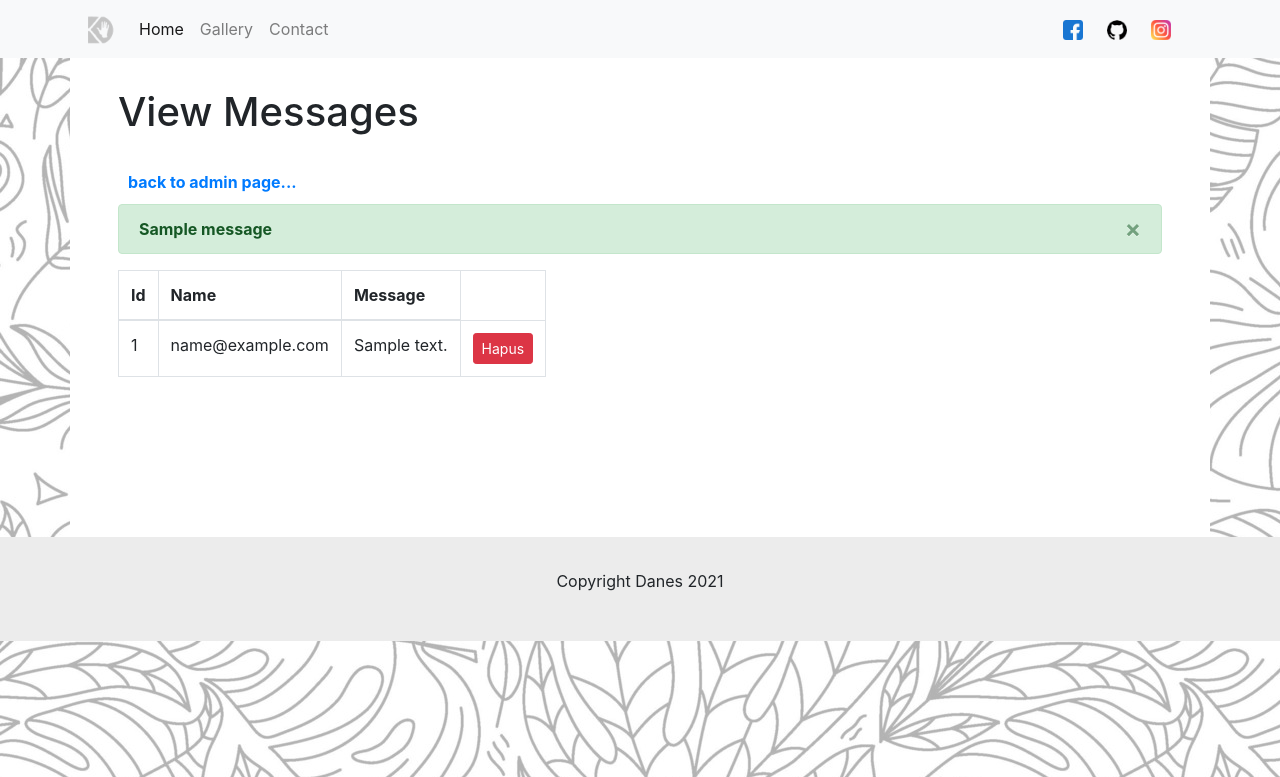
After one commit to Danes222/danes-blog, a Django app: page /adm/view-messages/ in a window 1280 px wide. The commit adds this page. Shown: the top 777 px of the page. Run offline with Django 3.2, Linux system fonts and the light colour scheme; a user stored in the database is signed in; tables that the repository leaves empty hold one stand-in row (values such as "Sample post"); one stand-in notice (Sample message) is shown; lists and menus that the app fills with data are empty; some libraries are stand-ins or nearby versions.

Commit message:
Menambahkan halaman view messages

```diff
--- a/home/templates/home/edit.html
+++ b/home/templates/home/edit.html
@@ -4,7 +4,7 @@
     <br><br><br>
 
     <div class="d-sm-flex align-items-center justify-content-between mb-4">
-        <h1 class="h3 mb-0 text-gray-800">{{ judul }}</h1>
+        <h1 class="h3 mb-0 text-gray-800">{{ title }}</h1>
     </div>
     <form method="POST" action="" enctype="multipart/form-data">
         {% csrf_token %}
--- /dev/null
+++ b/home/templates/home/viewmessages.html
@@ -0,0 +1,55 @@
+{% extends 'home/index.html' %}
+
+{% block content %}
+
+<br><br><br>
+<div class="container cont">
+    <h1 class="header mb-4">View Messages</h1>
+    <div class="row">
+        <div class="col-sm-12">
+            <table cellpadding="10px">
+                <tr>
+                    <th><a href="{% url 'adm' %}" class="">back to admin page...</a></th>
+                </tr>
+            </table>
+            {% if messages %}
+                {% for mess in messages %}
+                    <div class="alert alert-success alert-dismissible fade show" role="alert">
+                        <strong>{{mess}}</strong>
+                        <button type="button" class="close" data-dismiss="alert" aria-label="Close">
+                            <span aria-hidden="true">&times;</span>
+                        </button>
+                    </div>
+                {% endfor %}
+            {% endif %}
+        </div>
+    </div>
+    <div class="row">
+        <div class="col-sm-12">
+            <table class="table table-bordered" style="width: auto; overflow-y: scroll;">
+                <thead>
+                    <tr>
+                        <th>Id</th>
+                        <th>Name</th>
+                        <th>Message</th>
+                    </tr>
+                </thead>
+                <tbody>
+                    {% for message in mymessages %}
+                        <tr>
+                            <td>{{ forloop.counter }}</td>
+                            <td>{{message.email }}</td>
+                            <td>{{message.messages}}</td>
+                            <td>
+                                <a href="" class="btn btn-danger btn-sm" data-toggle="modal" data-target="#confirmHapus" onclick="if(confirm('Are you sure want to delete {{ message.email }} message?')){window.location='/adm/delete-message/{{message.id}}'}else{return false;};">Hapus</a>
+                            </td>
+                        </tr>
+                    {% endfor %}
+                </tbody>
+            </table>
+        </div>
+    </div>
+    <br><br><br><br>
+</div>
+
+{% endblock %}
--- a/home/urls.py
+++ b/home/urls.py
@@ -15,4 +15,6 @@ urlpatterns = [
     path('delete-article/<str:pk>/', views.deleteArticle, name='delete-article'),
     path('search/', views.searchArticle, name='search'),
     path('create-article/', views.createArticle, name='create-article'),
+    path('adm/view-messages/', views.viewMessages, name='view-messages'),
+    path('adm/delete-message/<str:pk>', views.deleteMessage, name='delete-message'),
 ]
--- a/home/views.py
+++ b/home/views.py
@@ -76,7 +76,6 @@ def editArticle(request, pk):
             return redirect('adm')
 
     context = {
-        'judul' : 'Edit Akun',
         'title' : 'Edit Akun',
         'form' : createArticleForm
     }
@@ -88,7 +87,7 @@ def deleteArticle(request, pk):
         blog.delete()
         return redirect('/adm')
     context = {
-        'judul' : 'Hapus article',
+        'title' : 'Hapus article',
     }
     return render(request, 'home/delete.html', context)
 @login_required(login_url='login')
@@ -104,6 +103,28 @@ def createArticle(request):
         'createForm' : createArticleForm
     }
     return render(request, 'home/tambah_blog.html', context)
+
+@login_required(login_url='login')
+def viewMessages(request):
+    mymessages = MyMessages.objects.all()
+    context = {
+        'title' : 'View Messages',
+        'mymessages' : mymessages
+    }
+    return render(request, 'home/viewmessages.html', context)
+@login_required(login_url='login')
+def deleteMessage(request, pk):
+    mymessages = MyMessages.objects.get(id=pk)
+    if request.method == 'GET':
+        mymessages.delete()
+        messages.success(request, "message successfully deleted!")
+        print(mymessages)
+        print(type(mymessages))
+        return redirect('view-messages')
+    context = {
+        'title' : 'View Messages'
+    }
+    return render(request, 'home/deletemessages.html', context)
 
 def searchArticle(request):
     blogs = Blog.objects.all()[:5:-1]
```
Also changed, not shown: home/templates/home/admin.html (+9 -6 lines), home/templates/home/tambah_blog.html (+10 -0 lines), home/templates/home/deletemessages.html (added).
